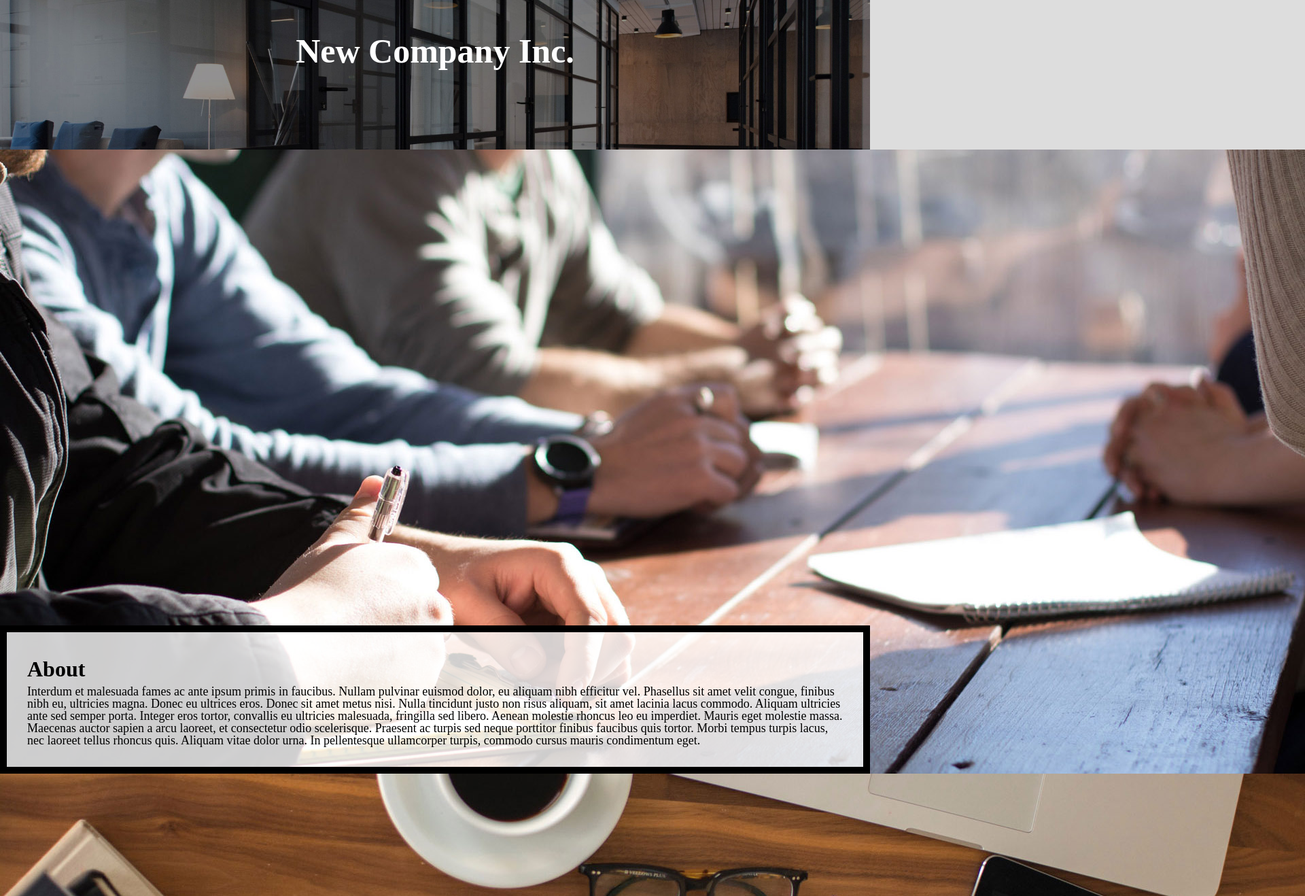
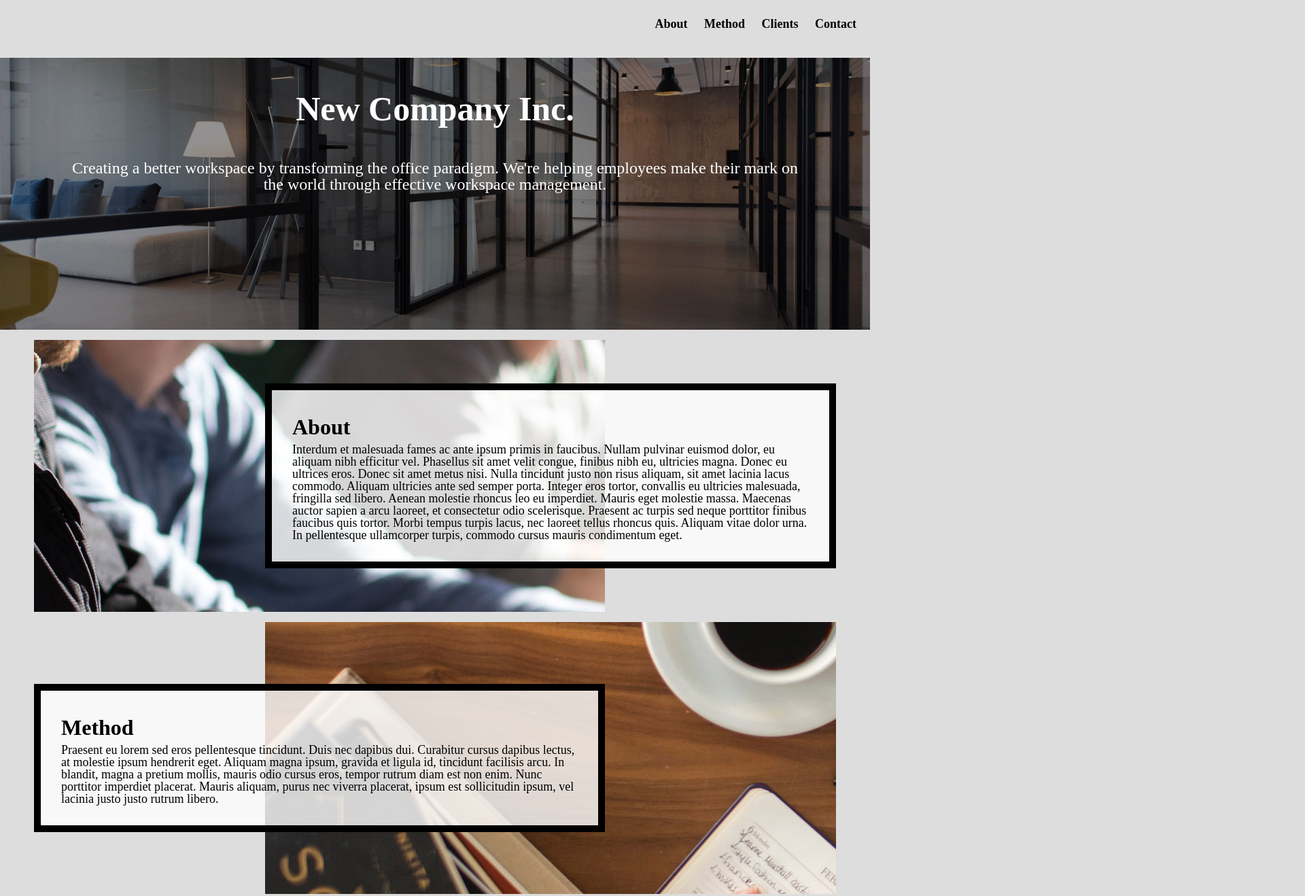
Before and after one commit to cginiel/homework4, a plain HTML site: page index.html in a window 1280 px wide. Shown: the top 1318 px of the page at 68% size, 1920 px wide, since content can reach past the window. Drawn offline with Linux system fonts and the light colour scheme.

Commit message:
fixed many issues!
most problems had to do with grid functionality. i learned that as long as elements are within your grid container, you can apply grid child properties to them, even if those elements appear above the container declaration in the stylesheet

```diff
--- a/css/style.css
+++ b/css/style.css
@@ -55,11 +55,6 @@ nav a:hover{
 }
 
 
-/*Your code here*/
-/*Add the selector and code to put a 2px black
-border around all elements in focus.*/
-
-
 footer{
   background-color: #000;
   color: #fff;
@@ -69,22 +64,7 @@ footer{
   text-align: center;
 }
 
-nav{
-  display: grid;
-  background-color: #ddd;
-  padding: 20px 0;
-  text-align: left;
-  grid-column: 1 / span all;
-  /* grid-column: 1 / -1; keeps nav centered */
-  grid-row: 1 / 1;
-
-  /*Your code here*/
-  /*Span the top row*/
-
-}
-
 header{
-  display: grid;
   background: url("../images/header.jpg");
   background-attachment: fixed; /* Parallax effect */
   background-position: center;  /* Parallax effect */
@@ -92,8 +72,10 @@ header{
   background-size: cover;       /* Parallax effect */
   color: #fff;
   height: 400px;                /* Parallax effect */
-  grid-column: 1 / span all;
-  grid-row: 2 / 1;
+  grid-column: 1 / -1;
+  grid-row: 2 / span 1;
+  text-align: center;
+  overflow: hidden;
 
   /* Your code here */
   /* Set background-image to header.jpg in the images folder */
@@ -107,63 +89,78 @@ header p{
   text-align: center;
 }
 
+nav{
+  background-color: #ddd;
+  padding: 20px 0;
+  text-align: left;
+  grid-column: 1 / -1;
+  /* grid-column: 1 / -1; keeps nav centered */
+  grid-row: 1 / 1;
+
+  /*Your code here*/
+  /*Span the top row*/
+
+}
 
 .container{
   display: grid;
   grid-template-columns: 100px 400px 100px;
   grid-template-rows: 30px auto auto auto auto auto 100px;
   grid-row-gap: 15px;
+  /*this is the PARENT of our grid!!!*/
+  /*other elements are CHILDREN (but where do the children go?)*/
   /*Your code here  */
   /* See documentation for mobile view */
+  /*use overflow: hidden; somewhere!!!!*/
+}
 
-}
 .about, .method, .clients, .contact{
-  grid-column: 2 / 1;
-  grid-row: 3 4 5 6 / 1;
+  grid-column: 2 / span 1;
   /*Your code here */
   /* See documentation for mobile view */
 
 }
 
 .about-image, .method-image, .clients-image, .contact-image{
-  grid-column: 1 / span all;
+  overflow: hidden;
+  grid-column: 1 / -1;
+  /*1fr might be the move?*/
   max-height: 700px;
-  grid-row: 3 4 5 6 / 1;
    /*Your code here */
    /* See documentation for mobile view */
 }
 
 .about, .about-image{
-  grid-column: 1 / span all;
+  grid-column: 1 / -1;
+  grid-row: 3 / span 1;
   max-height: 700px;
-  grid-row: 3 / 1;
   /*Your code here */
   /* See documentation for mobile view */
 
 }
 
 .method, .method-image{
-  grid-column: 1 / span all;
+  grid-column: 1 / -1;
+  grid-row: 4 / span 1;
   max-height: 700px;
-  grid-row: 4 / 1;
   /*Your code here */
   /* See documentation for mobile view */
 }
 
 
 .clients, .clients-image{
-  grid-column: 1 / span all;
+  grid-column: 1 / -1;
+  grid-row: 5 / span 1;
   max-height: 700px;
-  grid-row: 5 / 1;
   /*Your code here */
   /* See documentation for mobile view */
 }
 
 
 .contact, .contact-image{
-  grid-column: 1 / span all;
+  grid-column: 1 / -1;
+  grid-row: 6 / span 1;
   max-height: 700px;
-  grid-row: 6 / 1;
   /*Your code here */
   /* See documentation for mobile view */
 }
@@ -173,18 +170,21 @@ header p{
   border: 10px solid #000;
   padding: 30px;
   position: relative;
-  align-items: center;
+  align-self: center;
+  justify-self: center;
+  /*justify-self: (this changes row axis)*/
+  /*align-self: (this changes column axis) */
   /*text isn't finding dead center. still anochored to left of browser.*/
   /*Your code here:*/
   /*Align the content in the center */
 
 }
 
-
-
 @media all and (min-width: 800px){
 
   .container{
+    grid-template-columns: 50px auto 500px auto 50px;
+    grid-template-rows: 70px 400px 400px 400px 400px 400px 100px;
   /*Your code here */
   /* See documentation for desktop view */
   }
@@ -197,11 +197,14 @@ header p{
   }
 
   .about, .clients, .method-image, .contact-image{
+    grid-column: 3 / span 2;
+
   /*Your code here */
   /* See documentation for desktop view */
   }
 
   .about-image, .clients-image, .method, .contact{
+    grid-column: 2 / span 2;
     /*Your code here */
     /* See documentation for desktop view */
     }
--- a/index.html
+++ b/index.html
@@ -23,9 +23,8 @@
         </nav>
         <header id="main">
           <h1>New Company Inc.</h1>
-          <p>Creating a better workspace by transforming the office paradigm. We're helping employees make their mark on the world through effictive workspace management.</p>
+          <p>Creating a better workspace by transforming the office paradigm. We're helping employees make their mark on the world through effective workspace management.</p>
         </header>
-      </div>
       <div class="about-image">
         <img src="images/about.jpg" alt="Many hands writing in notebooks at a picnic table"/>
       </div>
@@ -58,10 +57,11 @@
         <h2>Contact</h2>
         <p>Etiam dolor ex, vehicula nec augue in, lobortis volutpat turpis. Pellentesque vel vestibulum metus. Nam luctus porta sapien a malesuada. Nunc porttitor imperdiet placerat. Mauris aliquam, purus nec viverra placerat, ipsum est sollicitudin ipsum, vel lacinia justo justo rutrum libero.</p>
       </div>
+      <footer>
+        <p>University of Michigan School of Information <br/>
+          &copy; Colleen van Lent, Drew Asselin - Web Design 2019-2020</p>
+      </footer>
+    </div>
     </main>
-    <footer>
-      <p>University of Michigan School of Information <br/>
-        &copy; Colleen van Lent, Drew Asselin - Web Design 2019-2020</p>
-    </footer>
   </body>
 </html>
```
